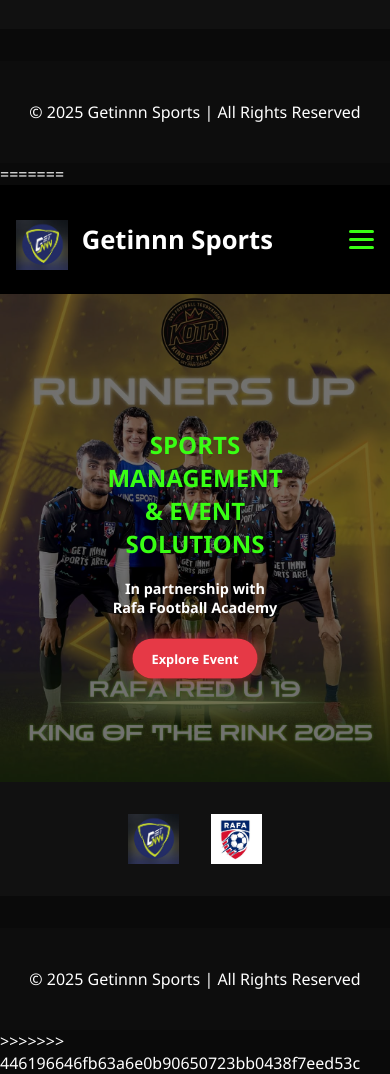
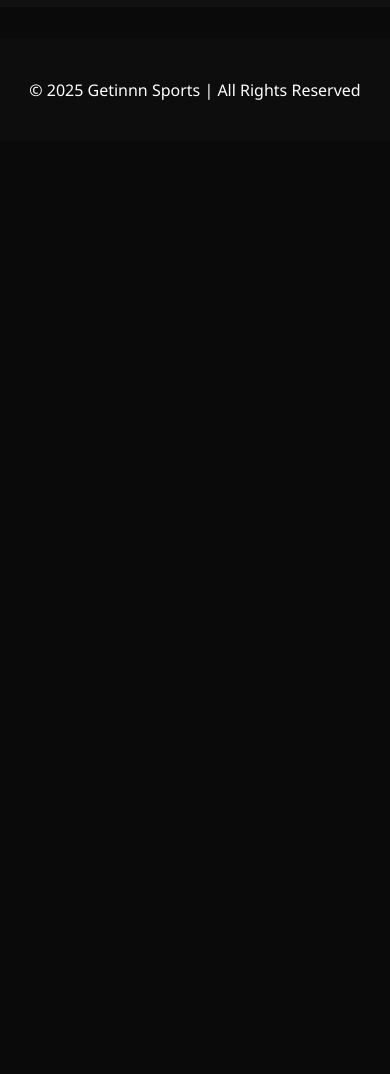
Before and after one commit to shubhamsingh024/getinnnsports, a plain HTML site: page index.html in a window 390 px wide. Shown: the part 704-1778 px from the top of the page. After the commit the page ends 845 px from the top, so only its background shows below. Drawn offline with Linux system fonts and the light colour scheme.

Commit message:
index.html

```diff
--- a/index.html
+++ b/index.html
@@ -1,4 +1,3 @@
-<<<<<<< HEAD
 <!DOCTYPE html>
 <html lang="en">
 <head>
@@ -138,142 +137,3 @@
   </script>
 </body>
 </html>
-=======
-<!DOCTYPE html>
-<html lang="en">
-<head>
-  <link rel="icon" type="image/x-icon" href="getinnn-logo.png">
-  <meta charset="UTF-8">
-  <meta name="viewport" content="width=device-width, initial-scale=1.0">
-  <title>Getinnn Sports | Home</title>
-  <style>
-    /* ==== Base Styles ==== */
-    body { margin: 0; font-family: 'Segoe UI', sans-serif; background: #0a0a0a; color: #fff; }
-    header { background: #000; padding: 1rem 2rem; display: flex; justify-content: space-between; align-items: center; }
-    header img.logo { height: 50px; margin-right: 10px; vertical-align: middle; }
-    header h2 { display: inline-block; font-size: 1.6rem; }
-
-    nav ul { list-style: none; display: flex; gap: 1.5rem; margin: 0; padding: 0; }
-    nav ul li a { color: #fff; text-decoration: none; font-weight: bold; }
-    nav ul li a:hover { color: #39ff14; }
-
-    /* Hero Slideshow */
-    .hero { position: relative; width: 100%; text-align: center; overflow: hidden; }
-    .slideshow img { width: 100%; height: auto; display: none; }
-    .slideshow img.active { display: block; }
-    .overlay { position: absolute; top:0; left:0; right:0; bottom:0; background: rgba(0,0,0,0.55); }
-    .hero-content {
-      position: absolute; top: 50%; left: 50%; transform: translate(-50%, -50%);
-      z-index: 2; max-width: 800px; padding: 2rem; text-align: center;
-    }
-    .hero-content h1 { font-size: 3.5rem; color: #39ff14; margin-bottom: 1.2rem; font-weight: bold; text-transform: uppercase; }
-    .hero-content h3 { font-size: 1.6rem; margin-bottom: 2rem; }
-    .hero-content a {
-      padding: 1rem 2.2rem; background: #e63946; color: #fff; font-weight: bold;
-      border-radius: 30px; text-decoration: none; box-shadow: 0 0 15px rgba(230,57,70,0.6);
-      transition: 0.3s; font-size: 1.1rem;
-    }
-    .hero-content a:hover { background: #ff4d5a; }
-
-    /* Partners */
-    .partners { background: #111; text-align: center; padding: 2rem 1rem; display: flex; justify-content: center; align-items: center; gap: 2rem; flex-wrap: wrap; }
-    .partners img { height: 60px; }
-
-    /* Footer */
-    footer { background: #0d0d0d; text-align: center; padding: 1.5rem; margin-top: 2rem; }
-
-    /* ==== Mobile Navbar ==== */
-    .hamburger { display: none; flex-direction: column; cursor: pointer; gap: 5px; }
-    .hamburger div { width: 25px; height: 3px; background: #39ff14; border-radius: 2px; }
-    @media (max-width: 768px) {
-      header { flex-wrap: wrap; justify-content: space-between; padding: 1rem; }
-      .hamburger { display: flex; }
-      nav { width: 100%; display: none; flex-direction: column; background: #000; }
-      nav.active { display: flex; }
-      nav ul { flex-direction: column; gap: 1rem; padding: 1rem 0; text-align: center; }
-    }
-
-    /* ==== Mobile Hero ==== */
-    @media (max-width: 768px) {
-      .hero-content { max-width: 95%; padding: 1rem; }
-      .hero-content h1 { font-size: 2rem; }
-      .hero-content h3 { font-size: 1rem; }
-      .hero-content a { padding: 0.8rem 1.5rem; font-size: 0.9rem; }
-      .partners img { height: 50px; }
-    }
-    @media (max-width: 480px) {
-      .hero-content h1 { font-size: 1.5rem; }
-      .hero-content h3 { font-size: 0.9rem; }
-      .hero-content a { padding: 0.7rem 1.2rem; font-size: 0.8rem; }
-    }
-  </style>
-</head>
-<body>
-  <!-- Header -->
-  <header>
-    <div class="logo-container">
-      <img src="getinnn-logo.png" alt="Getinnn Logo" class="logo">
-      <h2>Getinnn Sports</h2>
-    </div>
-    <div class="hamburger" onclick="toggleMenu()">
-      <div></div>
-      <div></div>
-      <div></div>
-    </div>
-    <nav class="nav-menu">
-      <ul>
-        <li><a href="index.html" class="active">Home</a></li>
-        <li><a href="about.html">About</a></li>
-        <li><a href="events.html">Events</a></li>
-        <li><a href="academy.html">Academy</a></li>
-        <li><a href="socials.html">Socials</a></li>
-        <li><a href="contact.html">Contact</a></li>
-      </ul>
-    </nav>
-  </header>
-
-  <!-- Hero Slideshow -->
-  <section class="hero">
-    <div class="slideshow">
-      <img src="p1.jpg" alt="Football Event 1" class="active">
-      <img src="p2.jpg" alt="Football Event 2">
-      <img src="p3.jpg" alt="Football Event 3">
-    </div>
-    <div class="overlay"></div>
-    <div class="hero-content">
-      <h1>Sports Management & Event Solutions</h1>
-      <h3>In partnership with Rafa Football Academy</h3>
-      <a href="events.html">Explore Event</a>
-    </div>
-  </section>
-
-  <!-- Partners Section -->
-  <section class="partners">
-    <img src="getinnn-logo.png" alt="Getinnn Sports Logo">
-    <img src="rafa-logo.png" alt="Rafa Football Academy Logo">
-  </section>
-
-  <!-- Footer -->
-  <footer>
-    <p>&copy; 2025 Getinnn Sports | All Rights Reserved</p>
-  </footer>
-
-  <!-- Scripts -->
-  <script>
-    // Slideshow logic
-    let slides = document.querySelectorAll('.slideshow img');
-    let current = 0;
-    setInterval(() => {
-      slides[current].classList.remove('active');
-      current = (current + 1) % slides.length;
-      slides[current].classList.add('active');
-    }, 4000);
-
-    // Mobile menu toggle
-    function toggleMenu() {
-      document.querySelector('.nav-menu').classList.toggle('active');
-    }
-  </script>
-</body>
-</html>
->>>>>>> 446196646fb63a6e0b90650723bb0438f7eed53c
```
